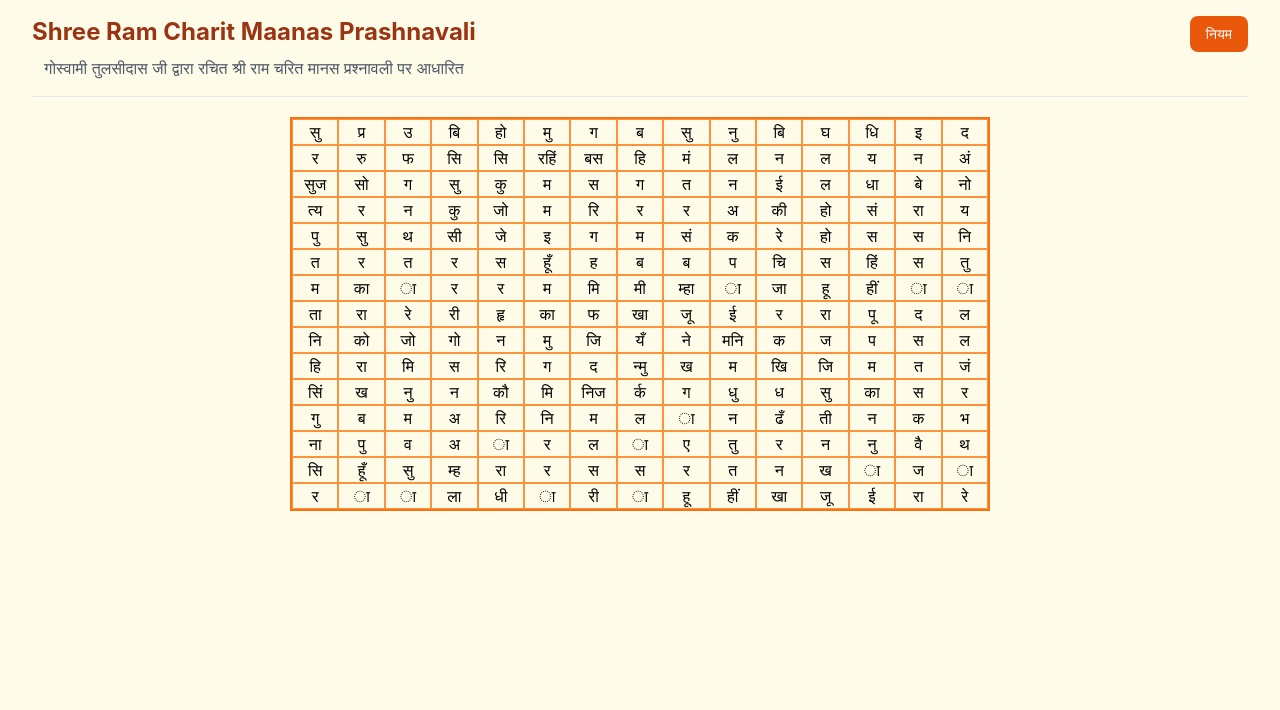
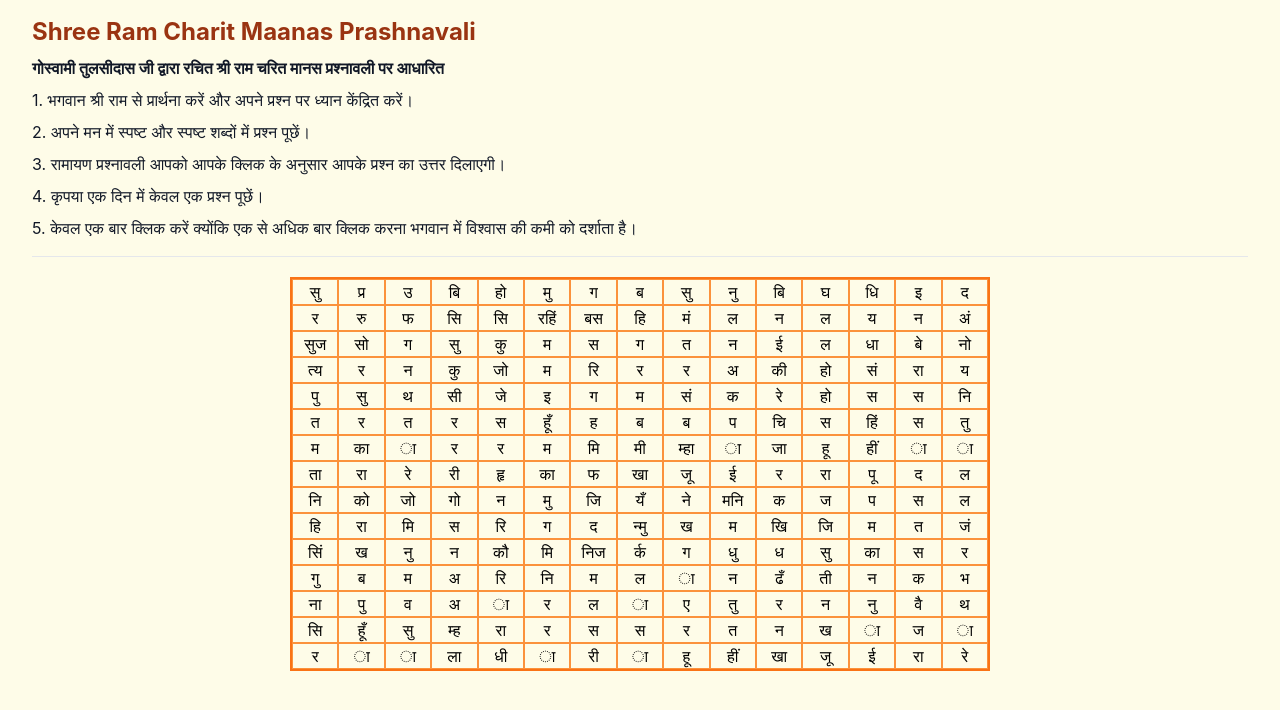
Before and after one commit to shashankjs2002/shree-ram-charit-maanas-prashnavali, a React (Create React App) app: page / in a window 1280 px wide. Shown: the top 710 px of the page. Built offline with nearby package versions, Linux system fonts and the light colour scheme.

Commit message:
guidlines added

```diff
--- a/src/components/Grid.jsx
+++ b/src/components/Grid.jsx
@@ -13,6 +13,8 @@ const Grid =() => {
         // let chaupayi = chaupayian[idx%9]
         // console.log(chaupayi)
         setchaupai(chaupayian[idx%9])
+
+        if(window) window.location = '#answer'
 
 
     }
@@ -30,7 +32,7 @@ const Grid =() => {
 
 
         </div>
-        {chaupai && <div className="flex justify-center flex-col w-[700px] max-md:w-screen text-left">
+        {chaupai && <div id="answer" className="flex justify-center flex-col w-[700px] max-md:w-screen text-left">
 
             <div>
                 <span className="text-lg text-orange-500 font-bold">चौपाई: </span>
--- a/src/components/Navbar.jsx
+++ b/src/components/Navbar.jsx
@@ -6,22 +6,37 @@ const Navbar = () => {
 
             <div className="max-w-screen-xl mx-auto px-4 md:px-8">
                 <div className="items-start justify-between py-4 border-b md:flex">
-                    <div className="max-w-lg">
+                    <div className="max-w-[700px] text-left">
                         <h3 className="text-orange-800 text-2xl font-bold">
                             Shree Ram Charit Maanas Prashnavali
                         </h3>
-                        <p className="text-gray-600 mt-2">
+                        <p className="text-gray-900 mt-2 font-bold">
                         गोस्वामी तुलसीदास जी द्वारा रचित श्री राम चरित मानस प्रश्नावली   पर आधारित
                         </p>
+                        <p className="text-gray-900 mt-2">
+                        1. भगवान श्री राम से प्रार्थना करें और अपने प्रश्न पर ध्यान केंद्रित करें।
+                        </p>
+                        <p className="text-gray-900 mt-2">
+                        2. अपने मन में स्पष्ट और स्पष्ट शब्दों में प्रश्न पूछें।
+                        </p>
+                        <p className="text-gray-900 mt-2">
+                        3. रामायण प्रश्नावली आपको आपके क्लिक के अनुसार आपके प्रश्न का उत्तर दिलाएगी।
+                        </p>
+                        <p className="text-gray-900 mt-2">
+                        4. कृपया एक दिन में केवल एक प्रश्न पूछें।
+                        </p>
+                        <p className="text-gray-900 mt-2">
+                        5. केवल एक बार क्लिक करें क्योंकि एक से अधिक बार क्लिक करना भगवान में विश्वास की कमी को दर्शाता है।
+                        </p>
                     </div>
-                    <div className="mt-6 md:mt-0">
+                    {/* <div className="mt-6 md:mt-0">
                         <a
                             href="/"
                             className="block px-4 py-2 text-center text-white duration-150 font-medium bg-orange-600 rounded-lg hover:bg-orange-500 active:bg-orange-700 md:text-sm"
                         >
                             नियम
                         </a>
-                    </div>
+                    </div> */}
                 </div>
             </div>
         )
```
